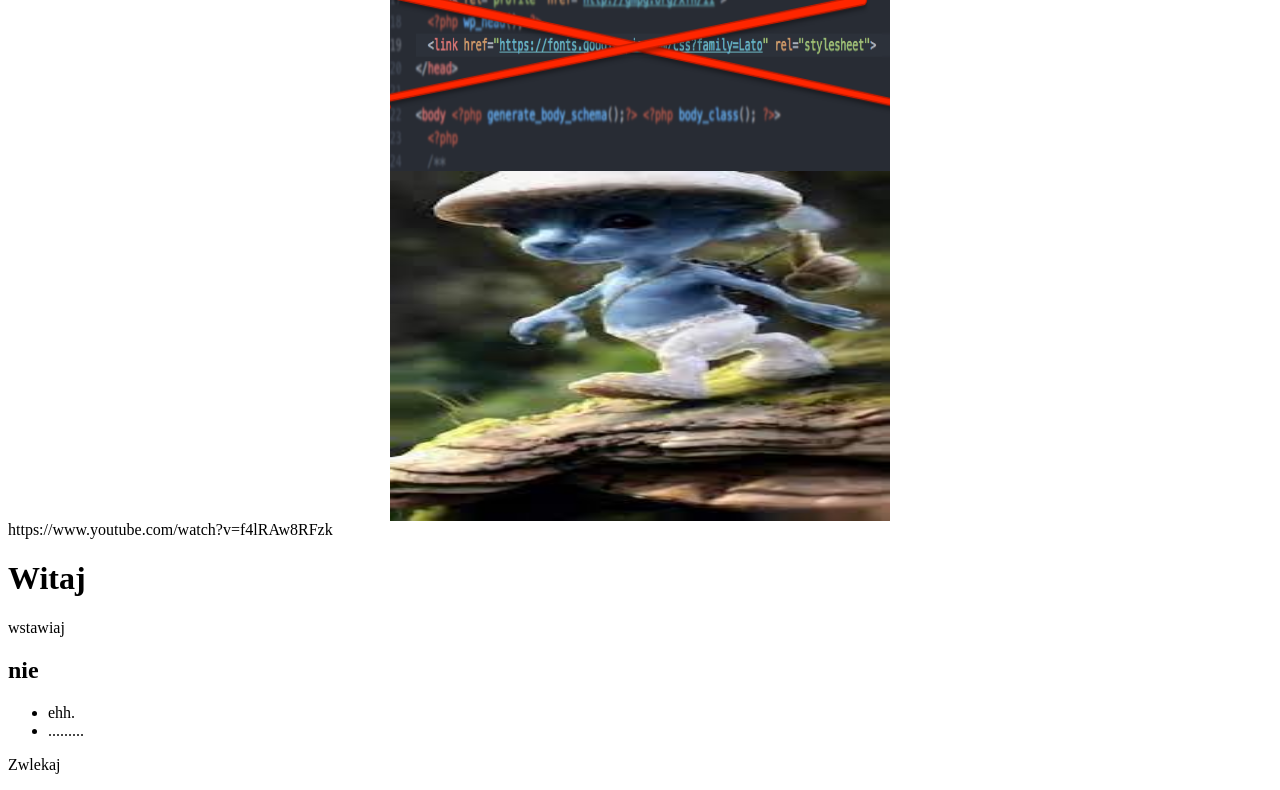
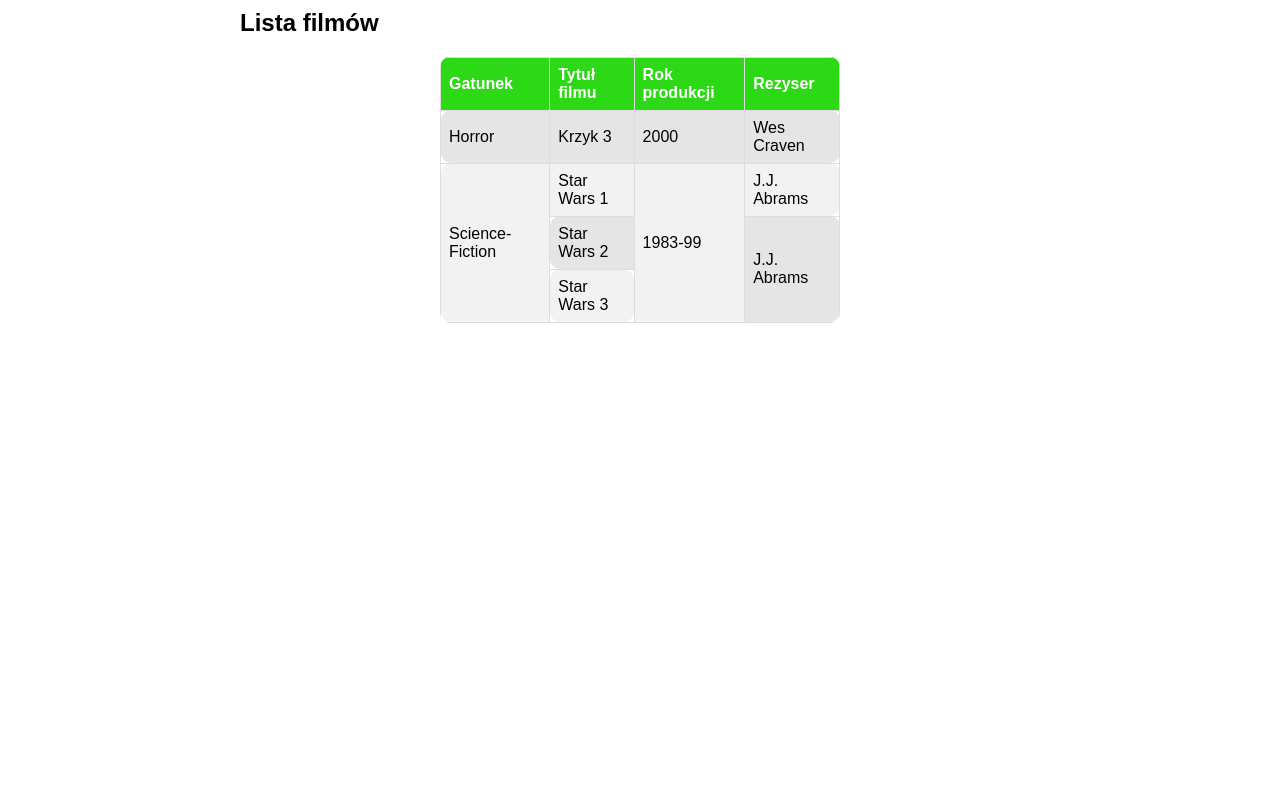
Before and after one commit to Pioter2136/forumguard.github.io, a plain HTML site: page index.html in a window 1280 px wide. Shown: the part 187-977 px from the top of the page. After the commit the page ends 800 px from the top, so only its background shows below. Drawn offline with Linux system fonts and the light colour scheme.

Commit message:
Update index.html

```diff
--- a/index.html
+++ b/index.html
@@ -1,42 +1,180 @@
+
+<!DOCTYPE html>
+<html lang="pl">
+<head>
+    <meta charset="UTF-8">
+    <meta name="viewport" content="width=device-width, initial-scale=1.0">
+    <title>Strona Startowa</title>
+    <style>
+        /* Dodaj tutaj stylizację CSS */
+        body {
+            font-family: Arial, sans-serif;
+        }
+
+        header {
+            background-color: #333;
+            color: #fff;
+            padding: 10px;
+            text-align: center;
+        }
+
+        nav {
+            background-color: #444;
+            text-align: center;
+            padding: 10px;
+        }
+
+        nav a {
+            color: #fff;
+            text-decoration: none;
+            margin: 10px;
+        }
+
+        section {
+            padding: 20px;
+            max-width: 800px;
+            margin: 0 auto;
+        }
+
+        footer {
+            background-color: #333;
+            color: #fff;
+            text-align: center;
+            padding: 10px;
+        }
+
+        table {
+            width: 80%;
+            margin: 0 auto;
+            border-collapse: collapse;
+            border-radius: 10px;
+            overflow: hidden;
+        }
+
+        th, td {
+            padding: 10px;
+            text-align: center;
+        }
+
+        th {
+            background-color: #2dd816;
+            color: white;
+        }
+
+        tr:nth-child(even) {
+            background-color: #f2f2f2;
+        }
+
+        tr:nth-child(odd) {
+            background-color: #e5e5e5;
+        }
+
+        td:first-child {
+            border-top-left-radius: 10px;
+            border-bottom-left-radius: 10px;
+        }
+
+        td:last-child {
+            border-top-right-radius: 10px;
+            border-bottom-right-radius: 10px;
+        }
+    </style>
+</head>
+<body>
+    <header>
+        <h1>Kulik Piotr</h1>
+    </header>
+    <section>
+        <h2>Witam</h2>
+
+        <h2>Lista filmów</h2>
+        <table border="1">
+            <thead>
+                <tr>
+                    <!DOCTYPE html>
+<html>
+<head>
+    <style>
+        table {
+            font-family: Arial, sans-serif;
+            border-collapse: collapse;
+            width: 50%;
+        }
+
+        th, td {
+            border: 1px solid #dddddd;
+            text-align: left;
+            padding: 8px;
+        }
+
+        tr:nth-child(even) {
+            background-color: #f3f2f2;
+        }
+    </style>
+</head>
+<body>
 <!DOCTYPE html>
 <html>
 <head>
-    <meta charset="UTF-8" />
-    <title>Raczej</title>
-    <meta name="description" content="Strona">
-    <meta http-equiv="refresh" content="60">
-    <meta http-equiv="content-language" content="pl-PL">
-    <meta name="title" content="tytuł">
-    <meta name="keywords" content="planeta, kontynent">
-    <meta name="robots" content="noindex">
-    <meta name="description" content="index, follow">
-    <meta http-equiv="Content-Type" content="text/html; charset=UTF-8">
-    <meta http-equiv="Content-Language" content="pl">
-    <meta name="page-topic" content="tree">
-    <meta name="Reply-to" content="piotrekkulik69@gmail.com">
+    <style>
+        table {
+            font-family: Arial, sans-serif;
+            border-collapse: collapse;
+            width: 50%;
+        }
+
+        th, td {
+            border: 1px solid #dddddd;
+            text-align: left;
+            padding: 8px;
+        }
+
+        tr:nth-child(even) {
+            background-color: #f3f2f2;
+        }
+    </style>
+<table>
+    <thead>
+        <tr>
+            <th>Gatunek</th>
+            <th>Tytuł filmu</th>
+            <th>Rok produkcji</th>
+            <th>Rezyser</th>
+        </tr>
+    </thead>
+    <tbody>
+        <tr>
+            <td rowspan="1">Horror</td>
+            <td>Krzyk 3</td>
+            <td>2000</td>
+            <td>Wes Craven</td>
+        </tr>
+        <tr>
+            <td rowspan="3">Science-Fiction</td>
+            <td>Star Wars 1</td>
+            <td rowspan="3">1983-99</td>
+            <td>J.J. Abrams</td>
+        </tr>
+        <tr>
+            <td>Star Wars 2</td>
+            <td rowspan="4">J.J. Abrams</td>
+        </tr>
+        <tr>
+            <td>Star Wars 3</td>
+        </tr>
+    </tbody>
+</table>
 
 </head>
-<body>
-  <img src="niepoprawne-dodawanie.png" alt="niepoprawny obraz" width="500" height="350" style="display: block; margin: 0 auto;">
-  <img src="pobrane.jpg" alt="niepoprawny obraz" width="500" height="350" style="display: block; margin: 0 auto;">
-  <a>https://www.youtube.com/watch?v=f4lRAw8RFzk</a>
+</html>
+    </section>
 
-  <h1>Witaj</h1>
-    <p>
-        wstawiaj
-    </p>
 
-    <h2>nie</h2>
-    <ul>
-        <li>ehh.</li>
-        <li>.........</li>
-    </ul>
-
-    <p>
-       Zwlekaj
-    </p>
-
-    <p style="text-indent: 20px; text-align: justify;">
-    </p>
+    <script>
+        // Skrypt JavaScript do wyświetlania aktualnej daty
+        const currentDateElement = document.getElementById("currentDate");
+        const currentDate = new Date();
+        currentDateElement.textContent = currentDate.toLocaleDateString();
+    </script>
 </body>
 </html>
```
